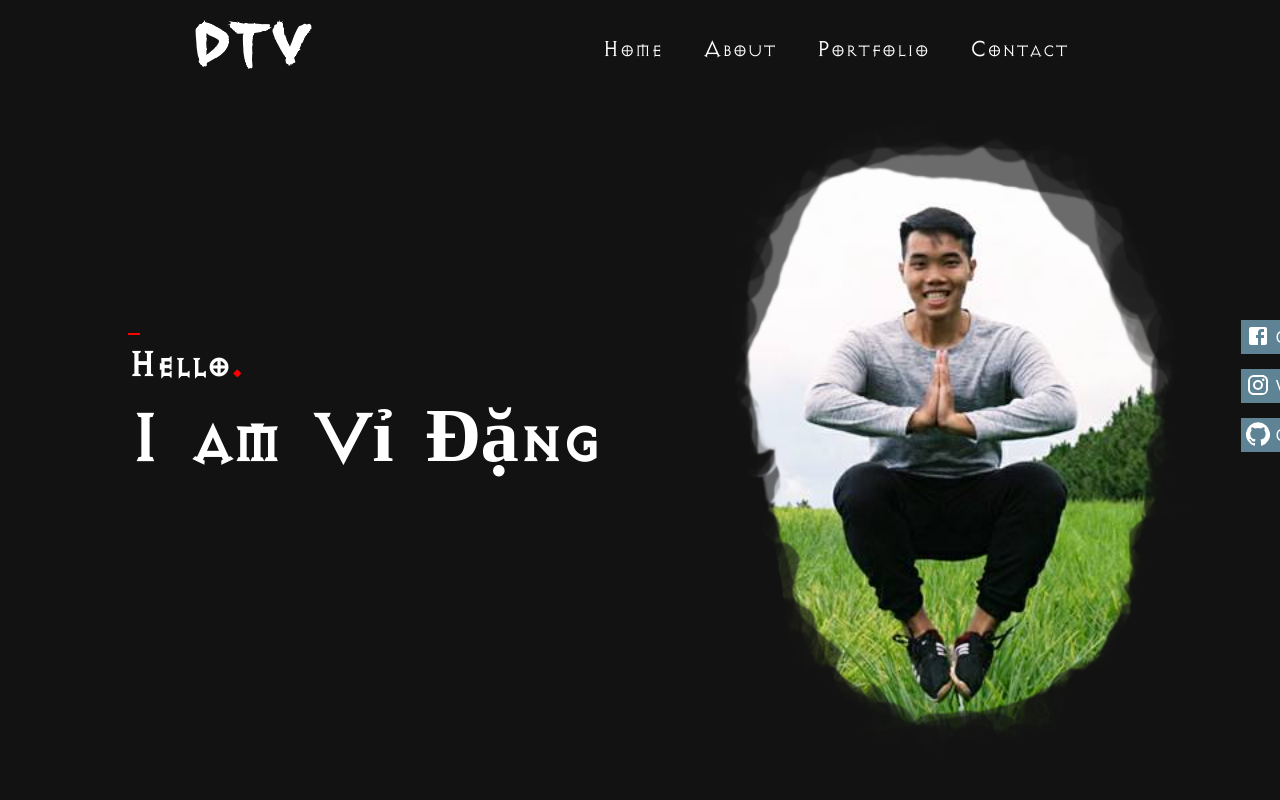
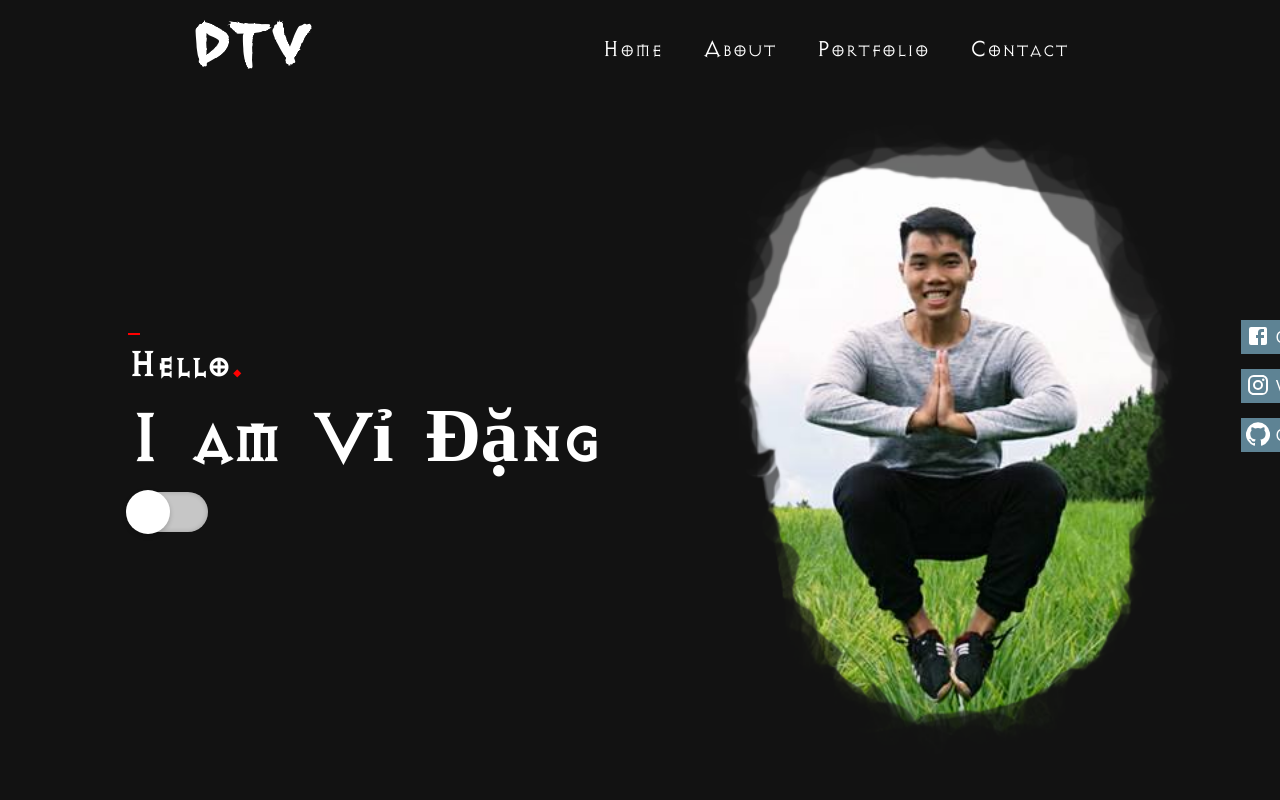
Before and after one commit to dtvi2412/Portfolio, a React (Create React App) app: page / in a window 1280 px wide. Shown: the top 800 px of the page. Built offline with nearby package versions, Linux system fonts and the light colour scheme.

Commit message:
update check change background

```diff
--- a/src/App.js
+++ b/src/App.js
@@ -3,6 +3,7 @@ import React, { useEffect ,useState } from 'react';
 import './App.scss';
 // import imageMe from "./Assets/images/thomas-habr-185319-unsplash.jpg"
 import imageMe from "./Assets/images/me3.png";
+import imageMeCheck from "./Assets/images/me5.png";
 import Nav from './Components/Nav/Nav';
 import FacebookIcon from '@material-ui/icons/Facebook';
 import InstagramIcon from '@material-ui/icons/Instagram';
@@ -64,18 +65,30 @@ function App() {
         window.scrollTo(0,0);
     }
 
+    //Check box change Background
+    const [checked,setChecked] = useState(false);
     return (
         <>
-        <div className="app">
-            <Nav/>
+        <div className={`app ${checked ? 'bgCheck' : 'bgUncheck'}`}>
+            <Nav checked={checked}/>
             {/* Background Image with Name */}
             <div className="app__bgImage" >
-                <img  src={imageMe}/>
+                {checked ? <img src={imageMeCheck}/> :  <img  src={imageMe}/>}
+                {/* <img  src={imageMe}/> */}
+
                 <div className="app__bgImage__info">
+
                     <h1 className="app__bgImage__info__hello">Hello<span>.</span></h1>
+
                     <h2 className="app__bgImage__info__name">I am Vỉ Đặng</h2>
                     <div className="app__bgImage__info__text"></div>
+                    <input
+                        checked={checked}
+                        onChange={()=>setChecked(!checked)}
+                        type="checkbox"
+                        className="app__bgImage__info__change" />
                 </div>
+                {checked &&   <div className="fade-bgCheck"/>}
                 {/* Social */}
                 <div className="app__bgImage__social">
                     <a className="app__bgImage__social__icon" href="https://www.facebook.com/profile.php?id=100007255540779" target="_blank">
--- a/src/App.scss
+++ b/src/App.scss
@@ -4,8 +4,26 @@
 }
 $bgColor:#121212;
 $colorText:#fff;
+// #4b5863
+.bgCheck{
+    background-color: #4b5863;
+}
+.bgUncheck{
+    background-color: $bgColor;
+}
+.fade-bgCheck{
+    width: 100%;
+    height: 50px;
+
+    background-image: linear-gradient(180deg,transparent,rgba(37,37,37,.61),#4b5863);
+    position: absolute;
+    bottom: 0px;
+    left:0;
+
+    pointer-events: none;
+}
 .app{
-    background-color: $bgColor;
+    // background-color: $bgColor;
     .backToTop{
         position: fixed;
         right:10px;
@@ -36,6 +54,40 @@ $colorText:#fff;
             left:10%;
             color:$colorText;
             font-family: myFirstFont;
+            &__change{
+                position: relative;
+                width: 80px;
+                height: 40px;
+                -webkit-appearance: none;
+                background:#c6c6c6;
+                outline: none;
+                border-radius: 20px;
+                transition: .5s;
+                box-shadow: inset 0 0 5px rgba(0,0,0,0.2);
+                cursor: pointer;
+                margin-bottom: 20px;
+                &:checked[type="checkbox"]{
+                    background:#0f4f82;
+                }
+                &:checked[type="checkbox"]::before{
+                    left:40px;
+                }
+                &::before{
+                    content:'';
+                    position: absolute;
+                    width: 40px;
+                    height: 40px;
+                    border-radius: 20px;
+                    top:0;
+                    left:0;
+                    background:#fff;
+                    transform: scale(1.1);
+                    box-shadow: 0 2px 5px rgba(0,0,0,0.2);
+                    transition: .5s;
+
+                }
+            }
+
             &__hello{
                 font-size:2.5rem;
                 position: relative;
@@ -142,8 +194,20 @@ $colorText:#fff;
 //390px
 @media only screen and (max-width:390px){
     .app{
+
         &__bgImage{
             &__info{
+                &__change{
+                    width: 40px;
+                    height: 20px;
+                    &:checked[type="checkbox"]::before{
+                        left:20px;
+                    }
+                    &::before{
+                        width: 20px;
+                        height: 20px;
+                    }
+                }
                 &__name{
                     font-size: 1.6rem;
                 }
--- a/src/Components/About/About.scss
+++ b/src/Components/About/About.scss
@@ -173,7 +173,8 @@
                     color:#fff;
                     // padding:40px;
                     // border:1px solid red;
-                    background-color: #121212;
+
+                    // background-color: #121212;
                     &__info{
                         // display: none;
                         h1{
--- a/src/Components/Nav/Nav.jsx
+++ b/src/Components/Nav/Nav.jsx
@@ -3,7 +3,7 @@ import { useEffect } from 'react';
 import MenuIcon from '@material-ui/icons/Menu';
 import './Nav.scss';
 import MenuOpenIcon from '@material-ui/icons/MenuOpen';
-const Nav = () => {
+const Nav = ({ checked }) => {
   const [bgNavScroll, setBgNavScroll] = useState(false);
   useEffect(() => {
     const handleScroll = () => {
@@ -26,8 +26,9 @@ const Nav = () => {
   };
   return (
     <>
+      {/* ${checked ? 'bgCheckTrueScroll' : 'nav'} */}
       {nav ? (
-        <div className={`nav ${bgNavScroll && 'bgNavScroll'}`}>
+        <div className={`nav  ${bgNavScroll && 'bgNavScroll'} `}>
           <div className="nav__content">
             <div className="nav__content__info">
               <div className="nav__content__info__logo">
--- a/src/Components/Nav/Nav.scss
+++ b/src/Components/Nav/Nav.scss
@@ -10,6 +10,10 @@ $color-white : #fff;
 }
 .bgNavScroll{
     background-color: #1f1f1f ;
+    box-shadow: 0px 0px 0px 0px rgba(0, 0, 0, 0.2), 0px 5px 20px 0px rgba(0, 0, 0, 0.05);
+}
+.bgCheckTrueScroll{
+    background-color: #2b3150 ;
     box-shadow: 0px 0px 0px 0px rgba(0, 0, 0, 0.2), 0px 5px 20px 0px rgba(0, 0, 0, 0.05);
 }
 .menuOpen{
```
Also changed, not shown: src/Assets/images/me5.png (added).
